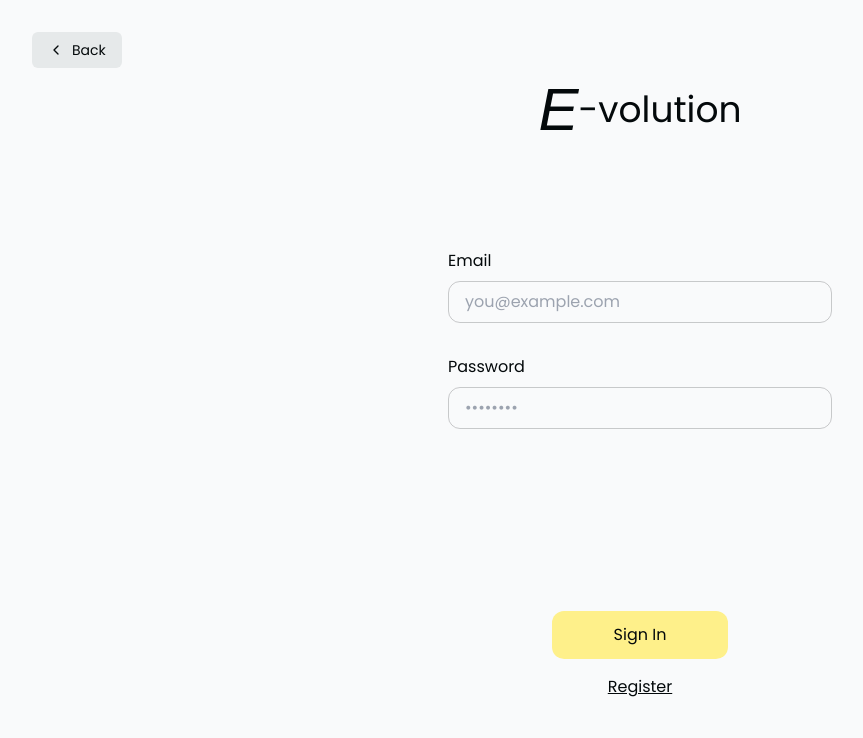
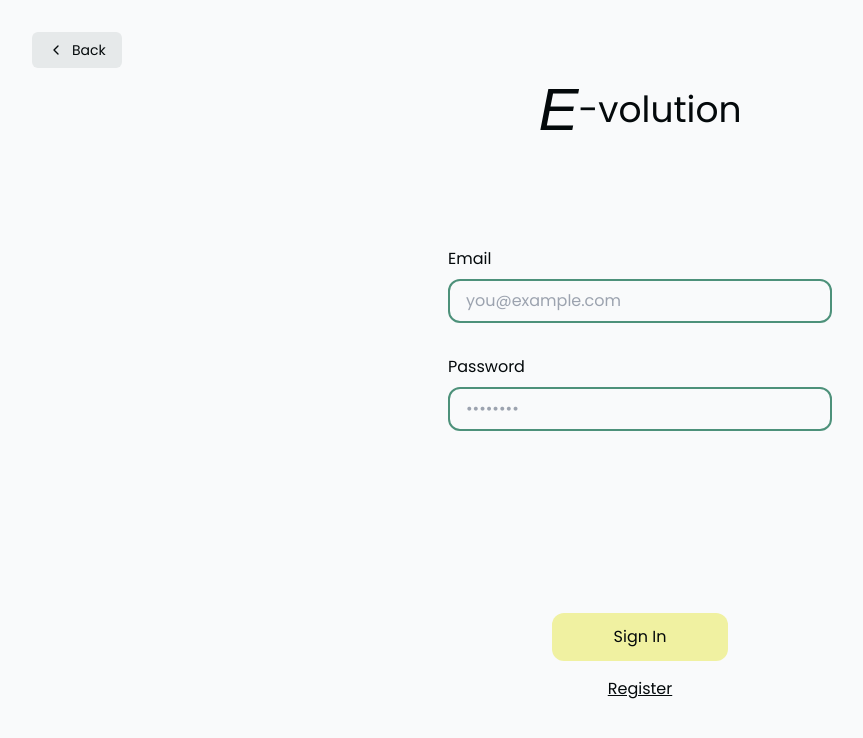
Before and after one commit to JavierPadronGarcia/E-volution, a Next.js app: page /login in a window 1280 px wide. Shown: the top 738 px of the page, without its empty margins (0-863 px from the left). Built offline with nearby package versions, Linux system fonts and the light colour scheme; a web font is replaced by a local one.

Commit message:
fetshing

```diff
--- a/app/login/page.tsx
+++ b/app/login/page.tsx
@@ -84,7 +84,7 @@ export default function Login({
           Email
         </label>
         <input
-          className="rounded-xl px-4 py-2 bg-inherit border mb-6"
+          className="rounded-xl px-4 py-2 bg-inherit border-2 border-darkGreen mb-6"
           name="email"
           placeholder="you@example.com"
           required
@@ -93,7 +93,7 @@ export default function Login({
           Password
         </label>
         <input
-          className="rounded-xl px-4 py-2 bg-inherit border mb-6"
+          className="rounded-xl px-4 py-2 bg-inherit border-2 border-darkGreen mb-6"
           type="password"
           name="password"
           placeholder="••••••••"
--- a/app/login/submit-button.tsx
+++ b/app/login/submit-button.tsx
@@ -13,7 +13,7 @@ export function SubmitButton({ children, pendingText, ...props }: Props) {
   const isPending = pending && action === props.formAction;
 
   return (
-    <button {...props} type="submit" aria-disabled={pending} className="bg-yellow-200 rounded-xl h-12 w-[11rem] px-4 py-2 mb-2">
+    <button {...props} type="submit" aria-disabled={pending} className="bg-yellowButton rounded-xl h-12 w-[11rem] px-4 py-2 mb-2">
       {isPending ? pendingText : children}
     </button>
   );
```
